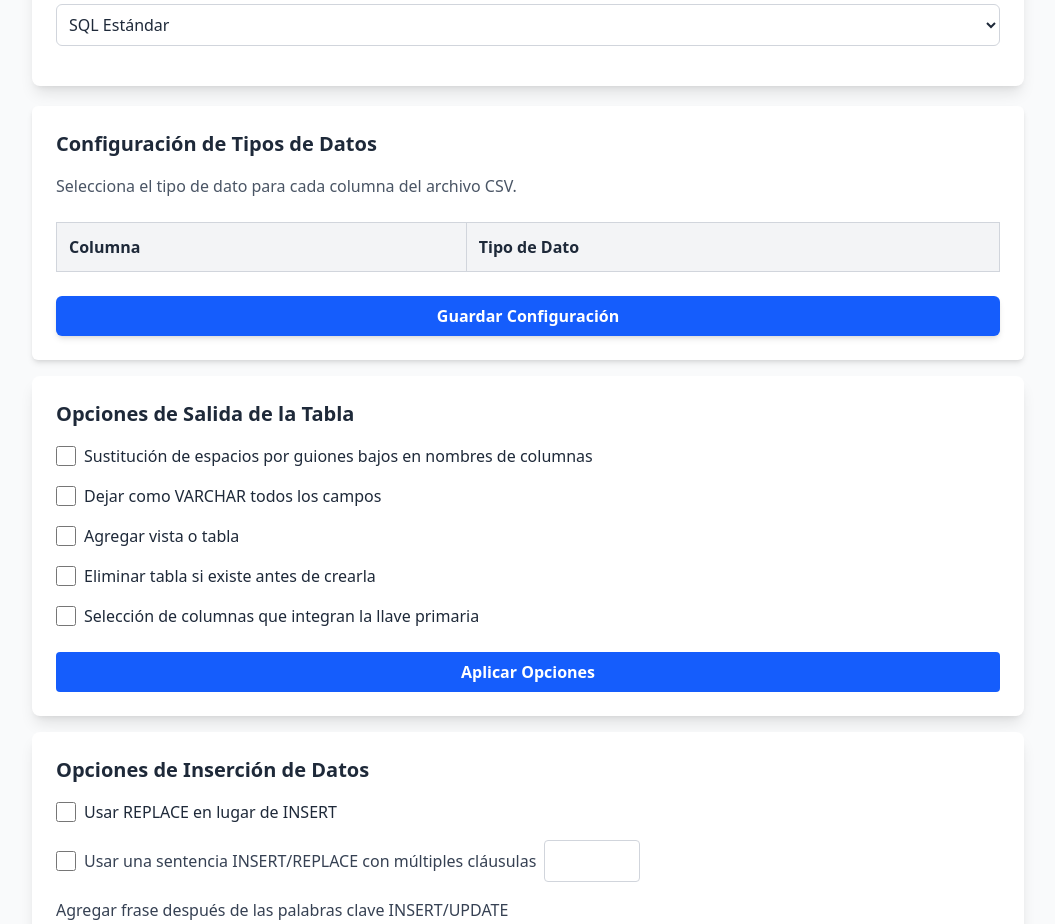
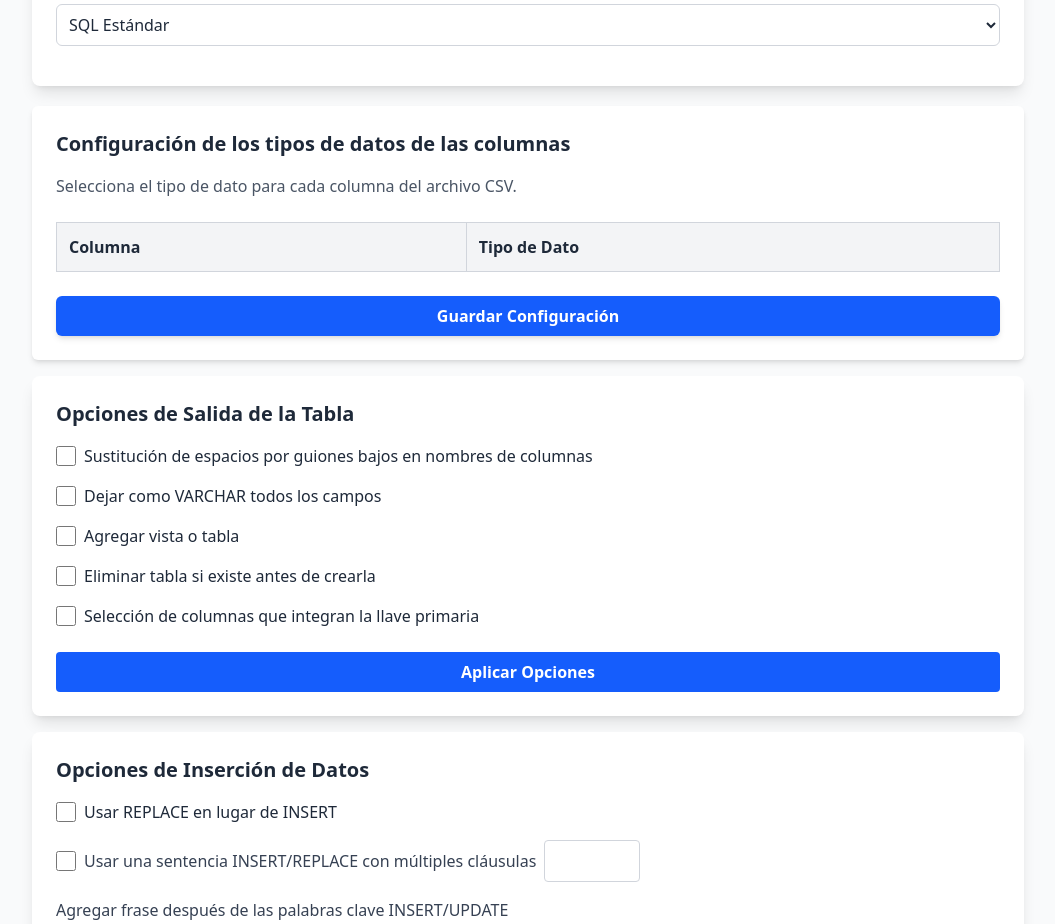
Before and after one commit to Fhernd/proy10_convertidor_csv_sql, a Vue app: page / in a window 1280 px wide. Shown: the part 1063-1987 px from the top of the page, without its empty margins (112-1167 px from the left). Built offline with nearby package versions, Linux system fonts and the light colour scheme; the HTML template or start-up script is replaced by a standard one.

Commit message:
Continuamos con el intento de hacer que se detecten las columnas en el componente OpcionesSalidaColumnas.

```diff
--- a/src/components/OpcionesSGBD.vue
+++ b/src/components/OpcionesSGBD.vue
@@ -34,10 +34,10 @@ import { defineEmits, ref, watch } from "vue";
 const sgbdSeleccionado = ref("mysql");
 const tipoSintaxis = ref("standard");
 
-const emit = defineEmits(["update:params"]);
+const emit = defineEmits(["update:config"]);
 
 watch([sgbdSeleccionado, tipoSintaxis], ([sgbdSeleccionado, tipoSintaxis]) => {
-    emit("update:params", {
+    emit("update:config", {
         sgbdSeleccionado,
         tipoSintaxis,
     });
--- a/src/components/OpcionesSalida.vue
+++ b/src/components/OpcionesSalida.vue
@@ -17,6 +17,7 @@ const columnas = ref(props.columnas);
 const sgbdSeleccionado = ref(props.sgbdSeleccionado);
 const tiposDatosSgbd = ref([]);
 
+const updateDataTypes = (sgbd) => {
     const mysqlDataTypes = [
         "INT",
         "VARCHAR",
@@ -147,7 +148,6 @@ const mssqlDataTypes = [
         "SYSNAME"
     ];
 
-const updateDataTypes = (sgbd) => {
     switch (sgbd) {
         case "mysql":
             tiposDatosSgbd.value = mysqlDataTypes;
@@ -169,6 +169,8 @@ const updateDataTypes = (sgbd) => {
 
 // Watch for changes in sgbdSeleccionado and update tiposDatosSgbd accordingly
 watch(sgbdSeleccionado, (newVal) => {
+    console.log('SGBD seleccionado en OpcionesSalida:', newVal);
+
     updateDataTypes(newVal);
 });
 
--- a/src/components/OpcionesSalidaColumnas.vue
+++ b/src/components/OpcionesSalidaColumnas.vue
@@ -1,6 +1,6 @@
 <template>
 
-    <h1 class="text-xl font-bold text-gray-800 mb-4">Configuración de Tipos de Datos</h1>
+    <h1 class="text-xl font-bold text-gray-800 mb-4">Configuración de los tipos de datos de las columnas</h1>
     <p class="text-gray-600 mb-6">
         Selecciona el tipo de dato para cada columna del archivo CSV.
     </p>
```
Lines whose indentation alone changed are shown as unchanged.
